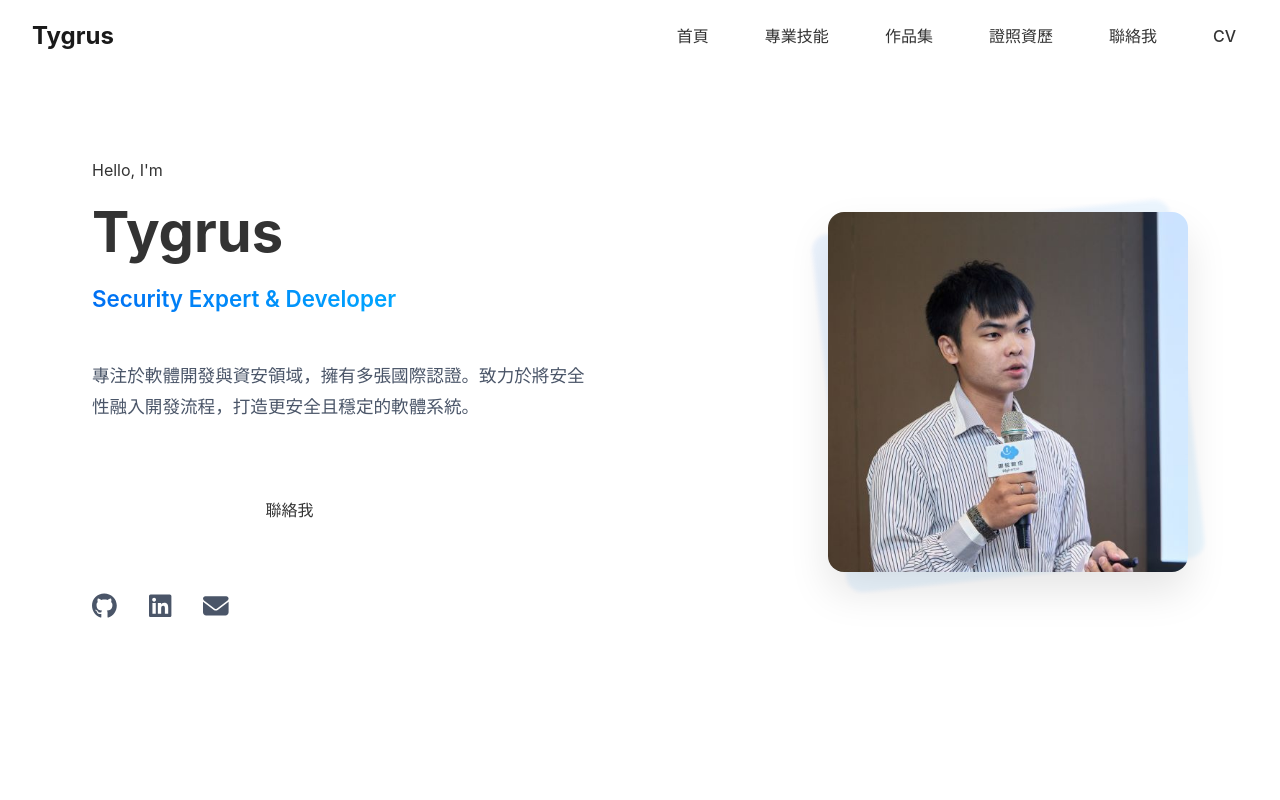
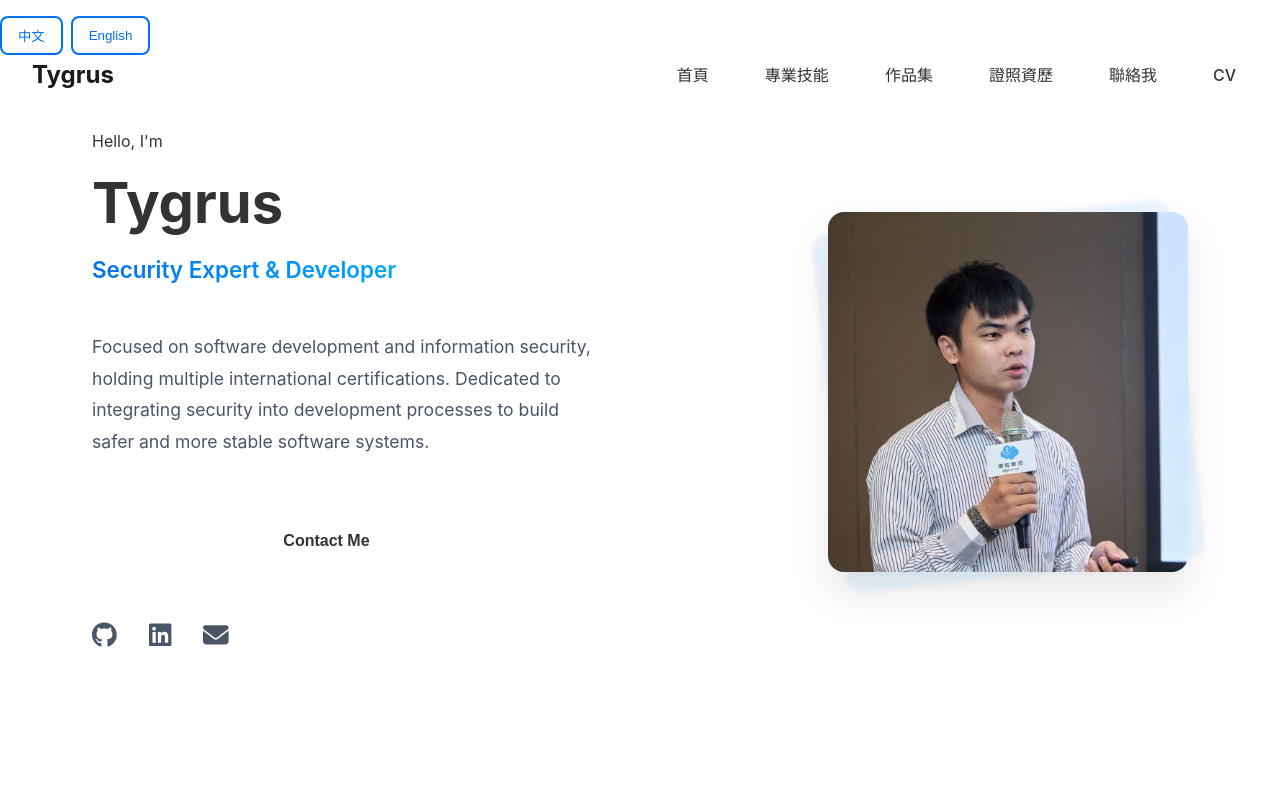
Before and after one commit to Lung-Yu/Lung-Yu.github.io, a React (Vite) app: page / in a window 1280 px wide. Shown: the top 800 px of the page. Built offline with nearby package versions, Linux system fonts and the light colour scheme.

Commit message:
feat: 新增多語言支持，整合 i18next 並添加中文和英文翻譯

```diff
--- a/package.json
+++ b/package.json
@@ -14,8 +14,11 @@
     "@fortawesome/free-brands-svg-icons": "^6.7.2",
     "@fortawesome/free-solid-svg-icons": "^6.7.2",
     "@fortawesome/react-fontawesome": "^0.2.2",
+    "i18next": "^24.2.2",
+    "i18next-browser-languagedetector": "^8.0.4",
     "react": "^19.0.0",
     "react-dom": "^19.0.0",
+    "react-i18next": "^15.4.1",
     "react-router-dom": "^7.2.0"
   },
   "devDependencies": {
--- a/src/features/hero/components/Hero.tsx
+++ b/src/features/hero/components/Hero.tsx
@@ -1,3 +1,4 @@
+import { useTranslation } from 'react-i18next';
 import { useHero } from '../hooks/useHero';
 import { FontAwesomeIcon } from '@fortawesome/react-fontawesome';
 import { faGithub, faLinkedin } from '@fortawesome/free-brands-svg-icons';
@@ -5,6 +6,7 @@ import { faEnvelope } from '@fortawesome/free-solid-svg-icons';
 import '../styles/Hero.css';
 
 const Hero = () => {
+  const { t } = useTranslation();
   const { heroContent } = useHero();
 
   const scrollToSection = (sectionId: string) => {
@@ -23,18 +25,18 @@ const Hero = () => {
         <div className="hero-grid-container">
           <div className="hero-text">
             <div className="hero-title">
-              <span className="greeting">{heroContent.greeting}</span>
+              <span className="greeting">{t('hero.greeting')}</span>
               <h1>{heroContent.name}</h1>
-              <span className="role">{heroContent.title}</span>
+              <span className="role">{t('hero.role')}</span>
             </div>
-            <p className="hero-description">{heroContent.description}</p>
+            <p className="hero-description">{t('hero.description')}</p>
 
             <div className="hero-cta">
               <button className="btn primary" onClick={() => scrollToSection('#projects')}>
-                作品集
+                {t('hero.cta.portfolio')}
               </button>
               <button className="btn secondary" onClick={() => scrollToSection('#contact')}>
-                聯絡我
+                {t('hero.cta.contact')}
               </button>
             </div>
 
--- a/src/features/navigation/components/Navbar.tsx
+++ b/src/features/navigation/components/Navbar.tsx
@@ -2,6 +2,7 @@ import { Link } from 'react-router-dom';
 import { useNavigation } from '../hooks/useNavigation';
 import NavLink from './NavLink';
 import '../styles/Navbar.css';
+import LanguageSwitcher from '../../../shared/components/LanguageSwitcher/LanguageSwitcher';
 
 const Navbar = () => {
   const { isScrolled, isNavOpen, setIsNavOpen, menuItems } = useNavigation();
@@ -17,6 +18,7 @@ const Navbar = () => {
   return (
     <>
       <nav className={`navbar ${isScrolled ? 'scrolled' : ''}`}>
+        <LanguageSwitcher />
         <div className="nav-container">
           <Link to="/" className="nav-logo" onClick={() => setIsNavOpen(false)}>
             Tygrus
--- /dev/null
+++ b/src/i18n/i18n.ts
@@ -0,0 +1,29 @@
+import i18n from 'i18next';
+import { initReactI18next } from 'react-i18next';
+import LanguageDetector from 'i18next-browser-languagedetector';
+
+// 引入語系檔
+import translationEN from './locales/en/translation.json';
+import translationTW from './locales/zh/translation.json';
+
+const resources = {
+  en: {
+    translation: translationEN
+  },
+  tw: {
+    translation: translationTW
+  }
+};
+
+i18n
+  .use(LanguageDetector)
+  .use(initReactI18next)
+  .init({
+    resources,
+    fallbackLng: 'tw',
+    interpolation: {
+      escapeValue: false
+    }
+  });
+
+export default i18n;
--- /dev/null
+++ b/src/i18n/locales/en/translation.json
@@ -0,0 +1,11 @@
+{
+    "hero": {
+      "greeting": "Hello, I'm",
+      "role": "Security Expert & Developer",
+      "description": "Focused on software development and information security, holding multiple international certifications. Dedicated to integrating security into development processes to build safer and more stable software systems.",
+      "cta": {
+        "portfolio": "Portfolio",
+        "contact": "Contact Me"
+      }
+    }
+  }
--- /dev/null
+++ b/src/i18n/locales/zh/translation.json
@@ -0,0 +1,17 @@
+{
+  "hero": {
+    "greeting": "你好，我是",
+    "role": "資安專家 & 開發者",
+    "description": "專注於軟體開發與資安領域，擁有多張國際認證。致力於將安全性融入開發流程，打造更安全且穩定的軟體系統。",
+    "cta": {
+      "portfolio": "作品集",
+      "contact": "聯絡我"
+    }
+  },
+  "projects": {
+    "title": "作品集",
+    "description": "展示我的最新項目和工作成果，每個專案都反映了我對技術的熱情和追求完美的態度。",
+    "showMore": "顯示更多",
+    "showLess": "顯示較少"
+  }
+}
--- a/src/main.tsx
+++ b/src/main.tsx
@@ -1,10 +1,13 @@
+import './i18n/i18n';
 import { StrictMode } from 'react'
 import { createRoot } from 'react-dom/client'
 import './index.css'
 import { App } from './features/apps'
 
-createRoot(document.getElementById('root')!).render(
-  <StrictMode>
-    <App />
-  </StrictMode>,
-)
+document.addEventListener('DOMContentLoaded', () => {
+  createRoot(document.getElementById('root')!).render(
+    <StrictMode>
+      <App />
+    </StrictMode>,
+  )
+});
--- /dev/null
+++ b/src/shared/components/LanguageSwitcher/LanguageSwitcher.tsx
@@ -0,0 +1,28 @@
+// src/shared/components/LanguageSwitcher.tsx
+import { useTranslation } from 'react-i18next';
+import './styles/LanguageSwitcher.css';
+
+const LanguageSwitcher = () => {
+  const { i18n } = useTranslation();
+
+  const changeLanguage = (lng: string) => {
+    i18n.changeLanguage(lng);
+  };
+
+  return (
+    <div className="language-switcher">
+      <button
+        className={`lang-btn ${i18n.language === 'tw' ? 'active' : ''}`}
+        onClick={() => changeLanguage('tw')}>
+        中文
+      </button>
+      <button
+        className={`lang-btn ${i18n.language === 'en' ? 'active' : ''}`}
+        onClick={() => changeLanguage('en')}>
+        English
+      </button>
+    </div>
+  );
+};
+
+export default LanguageSwitcher;
--- /dev/null
+++ b/src/shared/components/LanguageSwitcher/styles/LanguageSwitcher.css
@@ -0,0 +1,24 @@
+.language-switcher {
+    display: flex;
+    gap: 0.5rem;
+}
+
+.lang-btn {
+    padding: 0.5rem 1rem;
+    border: 2px solid var(--color-primary);
+    border-radius: var(--radius-md);
+    background: transparent;
+    color: var(--color-primary);
+    cursor: pointer;
+    transition: all 0.3s ease;
+}
+
+.lang-btn.active {
+    background: var(--color-primary);
+    color: white;
+}
+
+.lang-btn:hover {
+    background: var(--color-primary);
+    color: white;
+}
```
Also changed, not shown: 2 other files (tests, documents, lock files or other folders).
